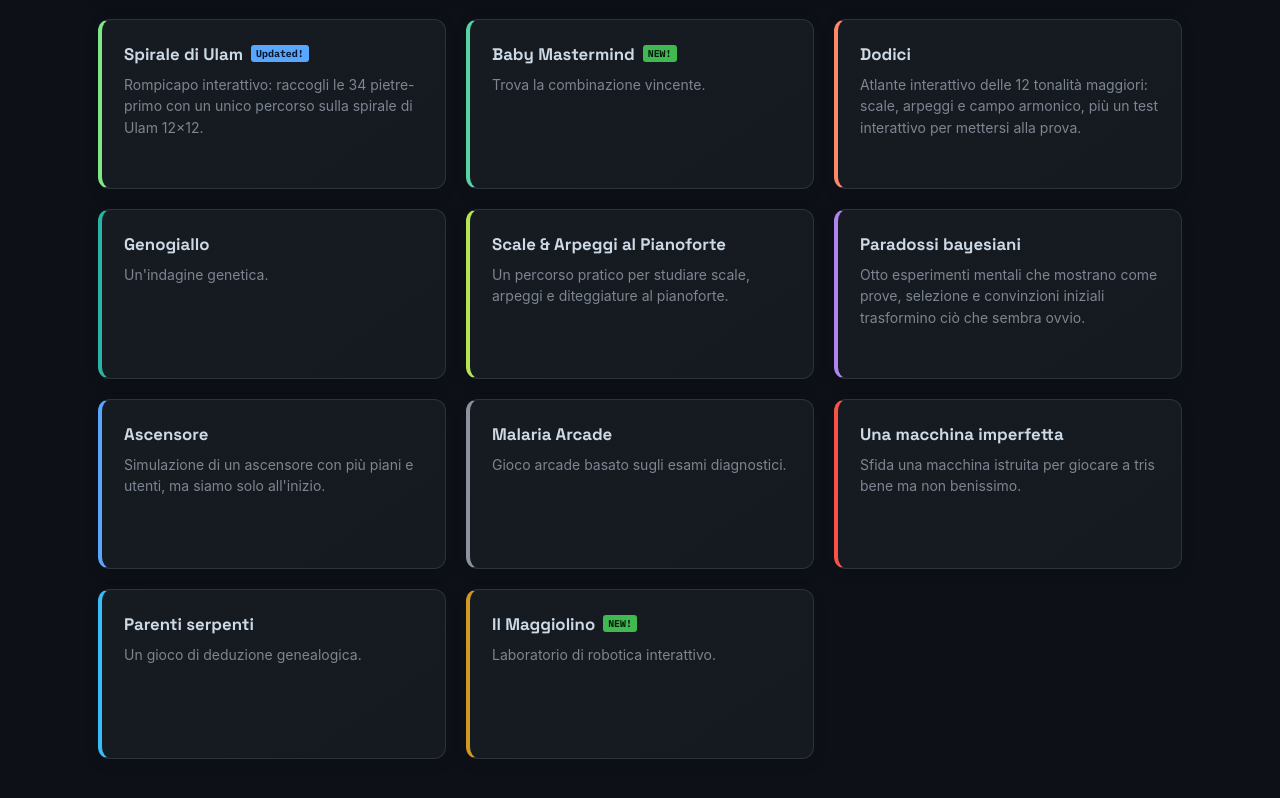
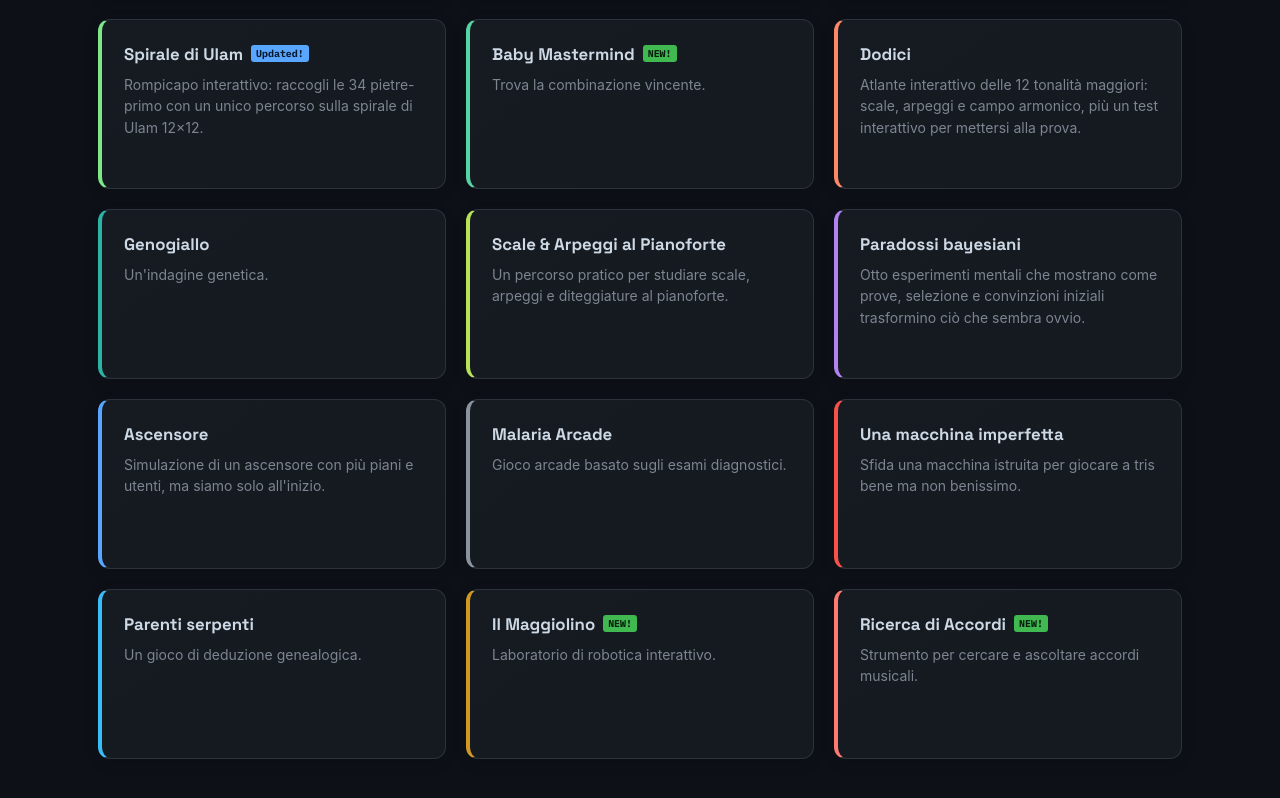
Before and after one commit to bennibeni/links-page, a Next.js app: page / in a window 1280 px wide. Shown: the part 1702-2500 px from the top of the page. Built offline with nearby package versions, Linux system fonts and the light colour scheme.

Commit message:
Added Ricerca di Accordi

```diff
--- a/data/projects.mjs
+++ b/data/projects.mjs
@@ -220,6 +220,13 @@ const rawProjects = [
     href: "https://il-maggiolino.vercel.app/",
     accent: "yellow",
   },
+  {
+    name: "Ricerca di Accordi",
+    isNew: true,
+    description: "Strumento per cercare e ascoltare accordi musicali.",
+    href: "https://accordi-three.vercel.app/",
+    accent: "rose",
+  },
 ];
 
 export const projects = validateProjects(rawProjects);
```
